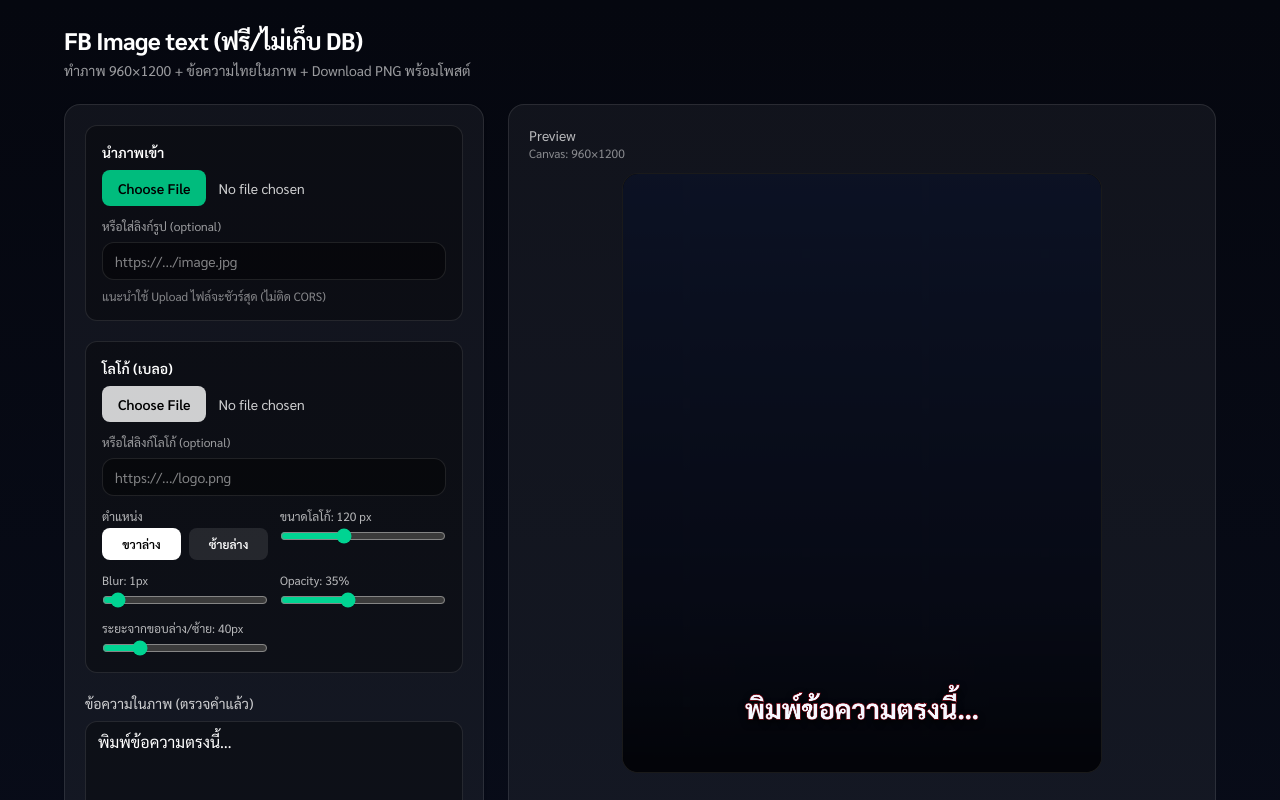
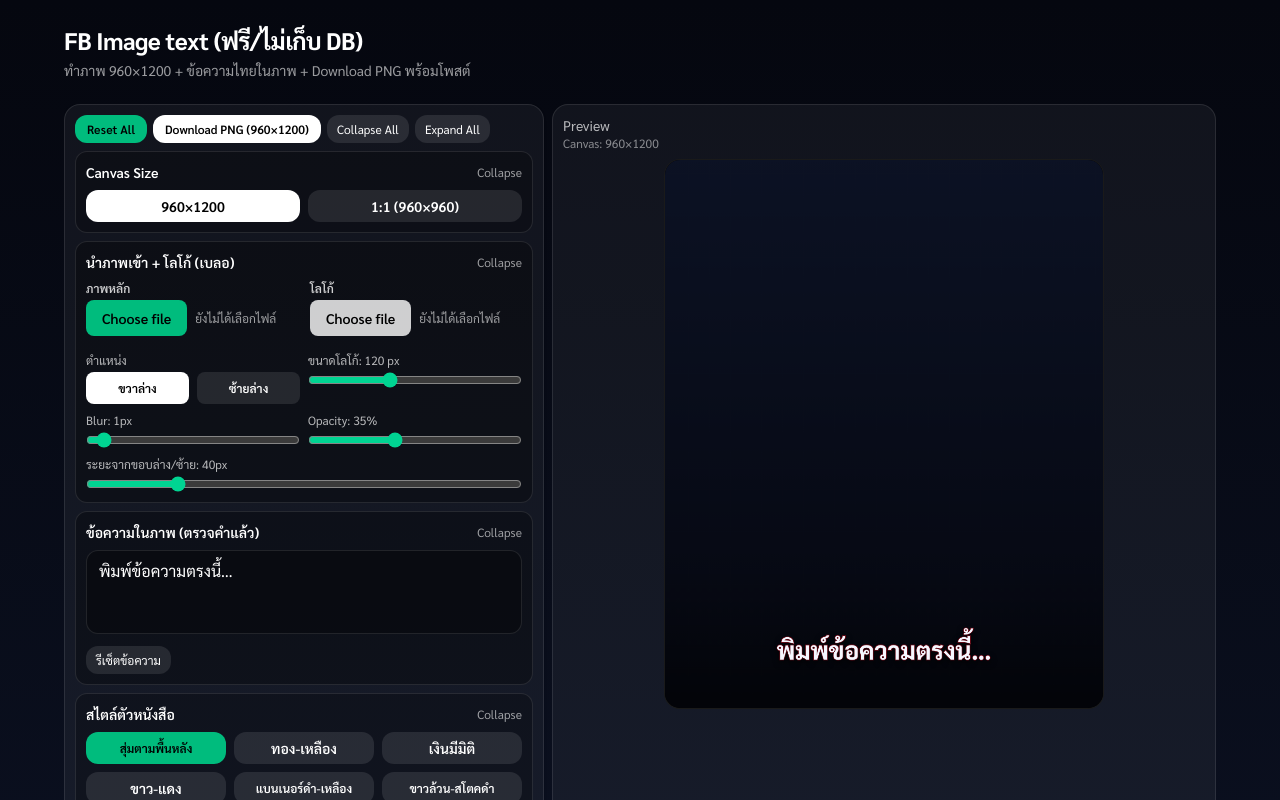
Before and after one commit to skangman/fb_image_gen, a Next.js app: page / in a window 1280 px wide. Shown: the top 800 px of the page. Built offline with nearby package versions, Linux system fonts and the light colour scheme.

Commit message:
modify ui and 1:1

```diff
--- a/src/app/components/ImageComposer.tsx
+++ b/src/app/components/ImageComposer.tsx
@@ -108,6 +108,23 @@ type ImageTone = {
 };
 
 type PresetMode = "adaptive" | "gold" | "silver" | "strike" | "banner" | "mono";
+type SectionKey = "canvas" | "media" | "text" | "style";
+type CanvasPreset = "960x1200" | "1:1";
+
+const CANVAS_OPTIONS: Array<{
+  key: CanvasPreset;
+  label: string;
+  width: number;
+  height: number;
+}> = [
+  { key: "960x1200", label: "960×1200", width: 960, height: 1200 },
+  { key: "1:1", label: "1:1 (960×960)", width: 960, height: 960 },
+];
+
+const DEFAULT_CANVAS_PRESET: CanvasPreset = "960x1200";
+
+const getCanvasDimensions = (preset: CanvasPreset) =>
+  CANVAS_OPTIONS.find((opt) => opt.key === preset) ?? CANVAS_OPTIONS[0];
 
 const clamp = (v: number, min = 0, max = 255) =>
   Math.min(max, Math.max(min, v));
@@ -214,16 +231,24 @@ function deriveFontStyleFromImage(
 export default function ImageComposer() {
   const canvasRef = useRef<HTMLCanvasElement | null>(null);
 
-  const W = 960;
-  const H = 1200;
-
   // ภาพที่นำเข้า (ไฟล์) / หรือ URL
   const [imageUrl, setImageUrl] = useState<string>("");
-  const [fileName, setFileName] = useState<string>("fb-post-960x1200.png");
+  const [canvasPreset, setCanvasPreset] = useState<CanvasPreset>(
+    DEFAULT_CANVAS_PRESET
+  );
+  const [outputBaseName, setOutputBaseName] = useState<string>("fb-post");
+  const [pickedImageName, setPickedImageName] = useState<string>("");
   const [preset, setPreset] = useState<PresetMode>("adaptive");
   const [logoUrl, setLogoUrl] = useState("");
+  const [pickedLogoName, setPickedLogoName] = useState<string>("");
   const [logoSettings, setLogoSettings] = useState(INITIAL_LOGO_SETTINGS);
   const [logoPosition, setLogoPosition] = useState<"bottom-left" | "bottom-right">("bottom-right");
+  const [openSections, setOpenSections] = useState<Record<SectionKey, boolean>>({
+    canvas: true,
+    media: true,
+    text: true,
+    style: true,
+  });
 
   // ข้อความในภาพ
   const [text, setText] = useState(DEFAULT_TEXT);
@@ -236,6 +261,8 @@ export default function ImageComposer() {
   const [fontStyle, setFontStyle] = useState<FontStyle>(() =>
     createInitialFontStyle()
   );
+  const { width: W, height: H } = getCanvasDimensions(canvasPreset);
+  const fileName = `${outputBaseName}-${W}x${H}.png`;
 
   function wrapText(
     ctx: CanvasRenderingContext2D,
@@ -670,7 +697,7 @@ export default function ImageComposer() {
     const url = canvas.toDataURL("image/png");
     const a = document.createElement("a");
     a.href = url;
-    a.download = fileName || "fb-post-960x1200.png";
+    a.download = fileName;
     a.click();
   }
 
@@ -678,23 +705,28 @@ export default function ImageComposer() {
     if (!file) return;
     const url = URL.createObjectURL(file);
     setImageUrl(url);
+    setPickedImageName(file.name);
 
     // ตั้งชื่อไฟล์ output ให้ตามไฟล์ต้นทาง
     const base = file.name.replace(/\.[^.]+$/, "");
-    setFileName(`${base}-960x1200.png`);
+    setOutputBaseName(base);
   }
 
   function onPickLogo(file: File | null) {
     if (!file) return;
     const url = URL.createObjectURL(file);
     setLogoUrl(url);
+    setPickedLogoName(file.name);
   }
 
   function resetAll() {
     setImageUrl("");
-    setFileName("fb-post-960x1200.png");
+    setCanvasPreset(DEFAULT_CANVAS_PRESET);
+    setOutputBaseName("fb-post");
+    setPickedImageName("");
     setPreset("adaptive");
     setLogoUrl("");
+    setPickedLogoName("");
     setLogoSettings({ ...INITIAL_LOGO_SETTINGS });
     setText(DEFAULT_TEXT);
     setCaption(DEFAULT_CAPTION);
@@ -702,6 +734,25 @@ export default function ImageComposer() {
     setAiError("");
     setAiLoading(false);
     setFontStyle(createInitialFontStyle());
+    setOpenSections({
+      canvas: true,
+      media: true,
+      text: true,
+      style: true,
+    });
+  }
+
+  function toggleSection(section: SectionKey) {
+    setOpenSections((prev) => ({ ...prev, [section]: !prev[section] }));
+  }
+
+  function setAllSections(isOpen: boolean) {
+    setOpenSections({
+      canvas: isOpen,
+      media: isOpen,
+      text: isOpen,
+      style: isOpen,
+    });
   }
 
   useEffect(() => {
@@ -734,65 +785,140 @@ export default function ImageComposer() {
     };
     run().catch(() => {});
     // eslint-disable-next-line react-hooks/exhaustive-deps
-  }, [imageUrl, text, fontStyle, preset, logoUrl, logoSettings]);
+  }, [imageUrl, text, fontStyle, preset, logoUrl, logoSettings, canvasPreset]);
 
   return (
-    <div className={`${sarabun.className} grid gap-6 lg:grid-cols-[420px_1fr]`}>
+    <div
+      className={`${sarabun.className} grid h-[calc(100vh-1rem)] items-start gap-2 overflow-hidden sm:grid-cols-[420px_minmax(0,1fr)] xl:grid-cols-[480px_minmax(0,1fr)]`}
+    >
       {/* LEFT: Controls */}
-      <div className="rounded-2xl border border-white/10 bg-white/5 p-5 shadow-sm">
-        <div className="space-y-5">
-          {/* Upload */}
-          <div className="rounded-xl border border-white/10 bg-black/30 p-4">
-            <div className="mb-2 text-sm font-semibold text-white">
-              นำภาพเข้า
+      <div className="h-full rounded-2xl border border-white/10 bg-white/5 p-2.5 shadow-sm">
+        <div className="space-y-2">
+          {/* Actions */}
+          <div className="flex flex-wrap gap-1.5">
+            <button
+              className="rounded-xl bg-emerald-500 px-3 py-1.5 text-xs font-semibold text-black hover:opacity-90"
+              onClick={resetAll}
+            >
+              Reset All
+            </button>
+
+            <button
+              className="rounded-xl bg-white px-3 py-1.5 text-xs font-semibold text-black hover:opacity-90 disabled:cursor-not-allowed disabled:opacity-60"
+              onClick={downloadPNG}
+            >
+              Download PNG ({W}×{H})
+            </button>
+            <button
+              className="rounded-xl bg-white/10 px-2.5 py-1.5 text-xs text-white hover:bg-white/15"
+              onClick={() => setAllSections(false)}
+            >
+              Collapse All
+            </button>
+            <button
+              className="rounded-xl bg-white/10 px-2.5 py-1.5 text-xs text-white hover:bg-white/15"
+              onClick={() => setAllSections(true)}
+            >
+              Expand All
+            </button>
           </div>
 
+          {/* Canvas Size */}
+          <div className="rounded-xl border border-white/10 bg-black/25 p-2.5">
+            <button
+              type="button"
+              onClick={() => toggleSection("canvas")}
+              className="flex w-full items-center justify-between text-left"
+            >
+              <span className="text-sm font-semibold text-white">Canvas Size</span>
+              <span className="text-xs text-white/60">
+                {openSections.canvas ? "Collapse" : "Expand"}
+              </span>
+            </button>
+            {openSections.canvas && (
+              <div className="mt-2 grid grid-cols-2 gap-2">
+                {CANVAS_OPTIONS.map((opt) => (
+                  <button
+                    key={opt.key}
+                    onClick={() => setCanvasPreset(opt.key)}
+                    className={`rounded-xl px-2 py-1.5 text-sm font-semibold ${
+                      canvasPreset === opt.key
+                        ? "bg-white text-black"
+                        : "bg-white/10 text-white hover:bg-white/15"
+                    }`}
+                  >
+                    {opt.label}
+                  </button>
+                ))}
+              </div>
+            )}
+          </div>
+
+          {/* Upload + Logo */}
+          <div className="rounded-xl border border-white/10 bg-black/30 p-2.5">
+            <button
+              type="button"
+              onClick={() => toggleSection("media")}
+              className="flex w-full items-center justify-between text-left"
+            >
+              <span className="text-sm font-semibold text-white">
+                นำภาพเข้า + โลโก้ (เบลอ)
+              </span>
+              <span className="text-xs text-white/60">
+                {openSections.media ? "Collapse" : "Expand"}
+              </span>
+            </button>
+            {openSections.media && (
+              <div className="mt-2 grid grid-cols-2 gap-3">
+                <div>
+                  <div className="mb-1 text-xs font-semibold text-white/80">
+                    ภาพหลัก
+                  </div>
                   <input
+                    id="main-image-upload"
                     type="file"
                     accept="image/*"
-              className="block w-full text-sm text-white/80 file:mr-3 file:rounded-lg file:border-0 file:bg-emerald-500 file:px-4 file:py-2 file:text-sm file:font-semibold file:text-black hover:file:opacity-90"
+                    className="hidden"
                     onChange={(e) => onPickFile(e.target.files?.[0] || null)}
                   />
-
-            <div className="mt-3 grid gap-2">
-              <label className="text-xs text-white/60">
-                หรือใส่ลิงก์รูป (optional)
+                  <div className="flex items-center gap-2">
+                    <label
+                      htmlFor="main-image-upload"
+                      className="cursor-pointer rounded-lg bg-emerald-500 px-4 py-2 text-sm font-semibold text-black hover:opacity-90"
+                    >
+                      Choose file
                     </label>
-              <input
-                value={imageUrl.startsWith("blob:") ? "" : imageUrl}
-                onChange={(e) => setImageUrl(e.target.value.trim())}
-                placeholder="https://.../image.jpg"
-                className="w-full rounded-xl border border-white/10 bg-black/40 px-3 py-2 text-sm text-white outline-none"
-              />
-              <p className="text-xs text-white/50">
-                แนะนำใช้ Upload ไฟล์จะชัวร์สุด (ไม่ติด CORS)
-              </p>
+                    <span className="min-w-0 flex-1 truncate text-xs text-white/60">
+                      {pickedImageName || "ยังไม่ได้เลือกไฟล์"}
+                    </span>
                   </div>
                 </div>
 
-          {/* Logo */}
-          <div className="rounded-xl border border-white/10 bg-black/30 p-4">
-            <div className="mb-2 text-sm font-semibold text-white">
-              โลโก้ (เบลอ)
+                <div>
+                  <div className="mb-1 text-xs font-semibold text-white/80">
+                    โลโก้
                   </div>
                   <input
+                    id="logo-image-upload"
                     type="file"
                     accept="image/*"
-              className="block w-full text-sm text-white/80 file:mr-3 file:rounded-lg file:border-0 file:bg-white/80 file:px-4 file:py-2 file:text-sm file:font-semibold file:text-black hover:file:opacity-90"
+                    className="hidden"
                     onChange={(e) => onPickLogo(e.target.files?.[0] || null)}
                   />
-            <div className="mt-3 grid gap-2">
-              <label className="text-xs text-white/60">
-                หรือใส่ลิงก์โลโก้ (optional)
+                  <div className="flex items-center gap-2">
+                    <label
+                      htmlFor="logo-image-upload"
+                      className="cursor-pointer rounded-lg bg-white/80 px-4 py-2 text-sm font-semibold text-black hover:opacity-90"
+                    >
+                      Choose file
                     </label>
-              <input
-                value={logoUrl.startsWith("blob:") ? "" : logoUrl}
-                onChange={(e) => setLogoUrl(e.target.value.trim())}
-                placeholder="https://.../logo.png"
-                className="w-full rounded-xl border border-white/10 bg-black/40 px-3 py-2 text-sm text-white outline-none"
-              />
+                    <span className="min-w-0 flex-1 truncate text-xs text-white/60">
+                      {pickedLogoName || "ยังไม่ได้เลือกไฟล์"}
+                    </span>
                   </div>
-            <div className="mt-3 grid grid-cols-2 gap-3 text-xs text-white/70">
+                </div>
+
+                <div className="col-span-2 mt-1 grid grid-cols-2 gap-2 text-xs text-white/70">
                   <label className="flex flex-col gap-1">
                     <span>ตำแหน่ง</span>
                     <div className="grid grid-cols-2 gap-2">
@@ -803,7 +929,9 @@ export default function ImageComposer() {
                         <button
                           key={opt.key}
                           onClick={() =>
-                        setLogoPosition(opt.key as "bottom-left" | "bottom-right")
+                            setLogoPosition(
+                              opt.key as "bottom-left" | "bottom-right"
+                            )
                           }
                           className={`rounded-lg px-3 py-2 font-semibold ${
                             logoPosition === opt.key
@@ -867,7 +995,7 @@ export default function ImageComposer() {
                       className="w-full accent-emerald-400"
                     />
                   </label>
-              <label className="flex flex-col gap-1">
+                  <label className="col-span-2 flex flex-col gap-1">
                     <span>ระยะจากขอบล่าง/ซ้าย: {logoSettings.padding}px</span>
                     <input
                       type="range"
@@ -886,34 +1014,60 @@ export default function ImageComposer() {
                   </label>
                 </div>
               </div>
+            )}
+          </div>
 
           {/* Text */}
-          <div>
-            <label className="mb-2 block text-sm text-white/80">
+          <div className="rounded-xl border border-white/10 bg-black/30 p-2.5">
+            <button
+              type="button"
+              onClick={() => toggleSection("text")}
+              className="flex w-full items-center justify-between text-left"
+            >
+              <span className="text-sm font-semibold text-white">
                 ข้อความในภาพ (ตรวจคำแล้ว)
-            </label>
+              </span>
+              <span className="text-xs text-white/60">
+                {openSections.text ? "Collapse" : "Expand"}
+              </span>
+            </button>
+            {openSections.text && (
+              <div className="mt-2">
                 <textarea
-              className="min-h-[120px] w-full resize-none rounded-xl border border-white/10 bg-black/30 px-3 py-2 text-white outline-none"
+                  className="min-h-[84px] w-full resize-none rounded-xl border border-white/10 bg-black/30 px-3 py-2 text-white outline-none"
                   value={text}
                   onChange={(e) => setText(e.target.value)}
                   placeholder="พิมพ์ข้อความไทยที่ต้องการให้ขึ้นในภาพ..."
                 />
 
-            <div className="mt-2 flex gap-2">
+                <div className="mt-1.5 flex gap-2">
                   <button
-                className="rounded-xl bg-white/10 px-3 py-2 text-sm text-white hover:bg-white/15"
+                    className="rounded-xl bg-white/10 px-2.5 py-1.5 text-xs text-white hover:bg-white/15"
                     onClick={() => setText(DEFAULT_TEXT)}
                   >
                     รีเซ็ตข้อความ
                   </button>
                 </div>
               </div>
+            )}
+          </div>
 
           {/* Preset & size */}
-          <div className="grid gap-3 rounded-xl border border-white/10 bg-black/25 p-4">
-            <div className="text-sm font-semibold text-white">
+          <div className="rounded-xl border border-white/10 bg-black/25 p-2.5">
+            <button
+              type="button"
+              onClick={() => toggleSection("style")}
+              className="flex w-full items-center justify-between text-left"
+            >
+              <span className="text-sm font-semibold text-white">
                 สไตล์ตัวหนังสือ
-            </div>
+              </span>
+              <span className="text-xs text-white/60">
+                {openSections.style ? "Collapse" : "Expand"}
+              </span>
+            </button>
+            {openSections.style && (
+              <div className="mt-2 grid gap-1.5">
                 <div className="grid grid-cols-3 gap-2">
                   {[
                     { key: "adaptive", label: "สุ่มตามพื้นหลัง" },
@@ -926,7 +1080,7 @@ export default function ImageComposer() {
                     <button
                       key={opt.key}
                       onClick={() => setPreset(opt.key as PresetMode)}
-                  className={`rounded-xl px-3 py-2 ${
+                      className={`rounded-xl px-2 py-1.5 ${
                         opt.label.length > 10 ? "text-xs" : "text-sm"
                       } font-semibold ${
                         preset === opt.key
@@ -953,7 +1107,7 @@ export default function ImageComposer() {
                         }
                         className={`${
                           opt.className
-                    } rounded-xl px-3 py-2 text-sm font-semibold ${
+                        } rounded-xl px-2 py-1 text-sm font-semibold ${
                           fontStyle.fontFamily === opt.stack
                             ? "bg-white text-black"
                             : "bg-white/10 text-white hover:bg-white/15"
@@ -975,7 +1129,7 @@ export default function ImageComposer() {
                           fontWeight: opt.weight,
                         }))
                       }
-                  className={`rounded-xl px-3 py-2 text-sm font-semibold ${
+                      className={`rounded-xl px-2 py-1 text-sm font-semibold ${
                         fontStyle.fontWeight === opt.weight
                           ? "bg-white text-black"
                           : "bg-white/10 text-white hover:bg-white/15"
@@ -1026,46 +1180,27 @@ export default function ImageComposer() {
                   className="w-full accent-emerald-400"
                 />
                 <div className="text-xs text-white/60">
-              ปรับค่า 0 (ล่าง) ถึง 1100 (บน): {Math.round(fontStyle.paddingY)}{" "}
-              px
+                  ปรับค่า 0 (ล่าง) ถึง 1100 (บน):{" "}
+                  {Math.round(fontStyle.paddingY)} px
                 </div>
               </div>
-
-          {/* Actions */}
-          <div className="flex gap-2 pt-1">
-            <button
-              className="rounded-xl bg-emerald-500 px-4 py-2 text-sm font-semibold text-black hover:opacity-90"
-              onClick={resetAll}
-            >
-              Reset All
-            </button>
-
-            <button
-              className="rounded-xl bg-white px-4 py-2 text-sm font-semibold text-black hover:opacity-90 disabled:cursor-not-allowed disabled:opacity-60"
-              onClick={downloadPNG}
-            >
-              Download PNG (960×1200)
-            </button>
+            )}
           </div>
 
-          <div className="text-xs text-white/50">
-            หมายเหตุ: ถ้าอยากได้ตำแหน่ง/ขนาดตัวอักษรแบบอื่น บอกผมได้
-            เดี๋ยวปรับให้
-          </div>
         </div>
       </div>
 
       {/* RIGHT: Preview */}
-      <div className="rounded-2xl border border-white/10 bg-white/5 p-5">
-        <div className="mb-3">
+      <div className="h-full rounded-2xl border border-white/10 bg-white/5 p-2.5 sm:flex sm:flex-col">
+        <div className="mb-2">
           <div className="text-sm text-white/70">Preview</div>
-          <div className="text-xs text-white/50">Canvas: 960×1200</div>
+          <div className="text-xs text-white/50">Canvas: {W}×{H}</div>
         </div>
 
-        <div className="flex justify-center">
+        <div className="flex justify-center sm:flex-1 sm:items-start">
           <canvas
             ref={canvasRef}
-            className="h-auto w-full max-w-[480px] rounded-2xl border border-white/10 bg-black"
+            className="h-auto max-h-[calc(100vh-6.5rem)] w-full max-w-[400px] rounded-2xl border border-white/10 bg-black lg:max-w-[440px]"
           />
         </div>
       </div>
```
Lines whose indentation alone changed are shown as unchanged.
